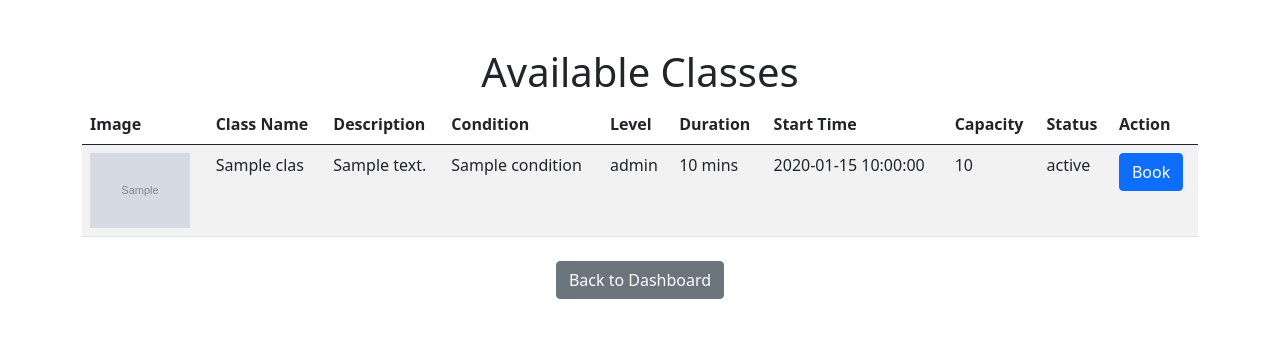
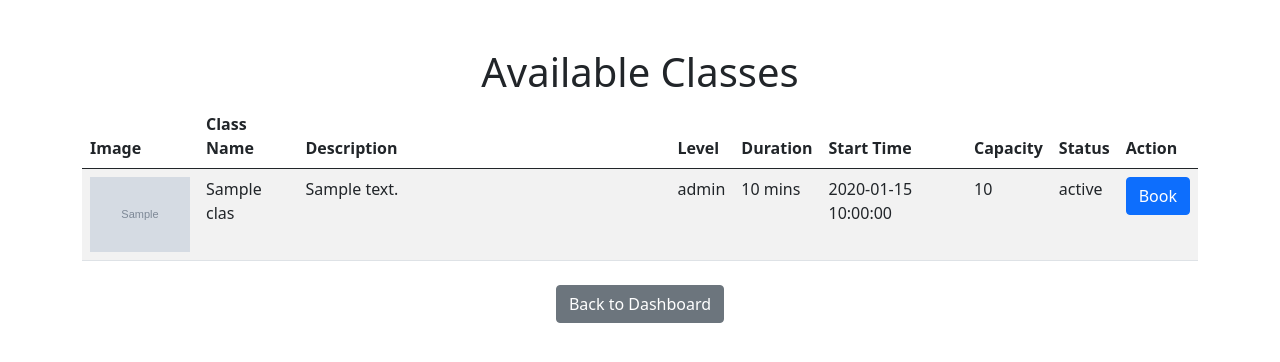
Before and after one commit to leidyrh/ParkinsonProjectW, a Flask app: template templates/patient_view_classes.html in a window 1280 px wide. Shown: the top 362 px of the page. Run offline with Flask 3, Linux system fonts and the light colour scheme; the template is opened without the code that fills it: most values are stand-ins (such as "Sample title", 1, 10 or a date in 2020); grey boxes marked "Sample" are stand-in pictures; some libraries are stand-ins or nearby versions.

Commit message:
Updating the View Classes
Removed the 'condition' column and widened the 'description' column

```diff
--- a/templates/patient_view_classes.html
+++ b/templates/patient_view_classes.html
@@ -16,8 +16,7 @@
                 <tr>
                     <th>Image</th> <!-- New column for the image -->
                     <th>Class Name</th>
-                    <th>Description</th>
-                    <th>Condition</th>
+                    <th class="col-4">Description</th> <!-- Widen the description column -->
                     <th>Level</th>
                     <th>Duration</th>
                     <th>Start Time</th>
@@ -39,7 +38,6 @@
                         </td>
                         <td>{{ class['class_name'] }}</td>
                         <td>{{ class['description'] }}</td>
-                        <td>{{ class['condition'] }}</td>
                         <td>{{ class['level'] }}</td>
                         <td>{{ class['duration'] }} mins</td>
                         <td>{{ class['start_time'] }}</td>
```
